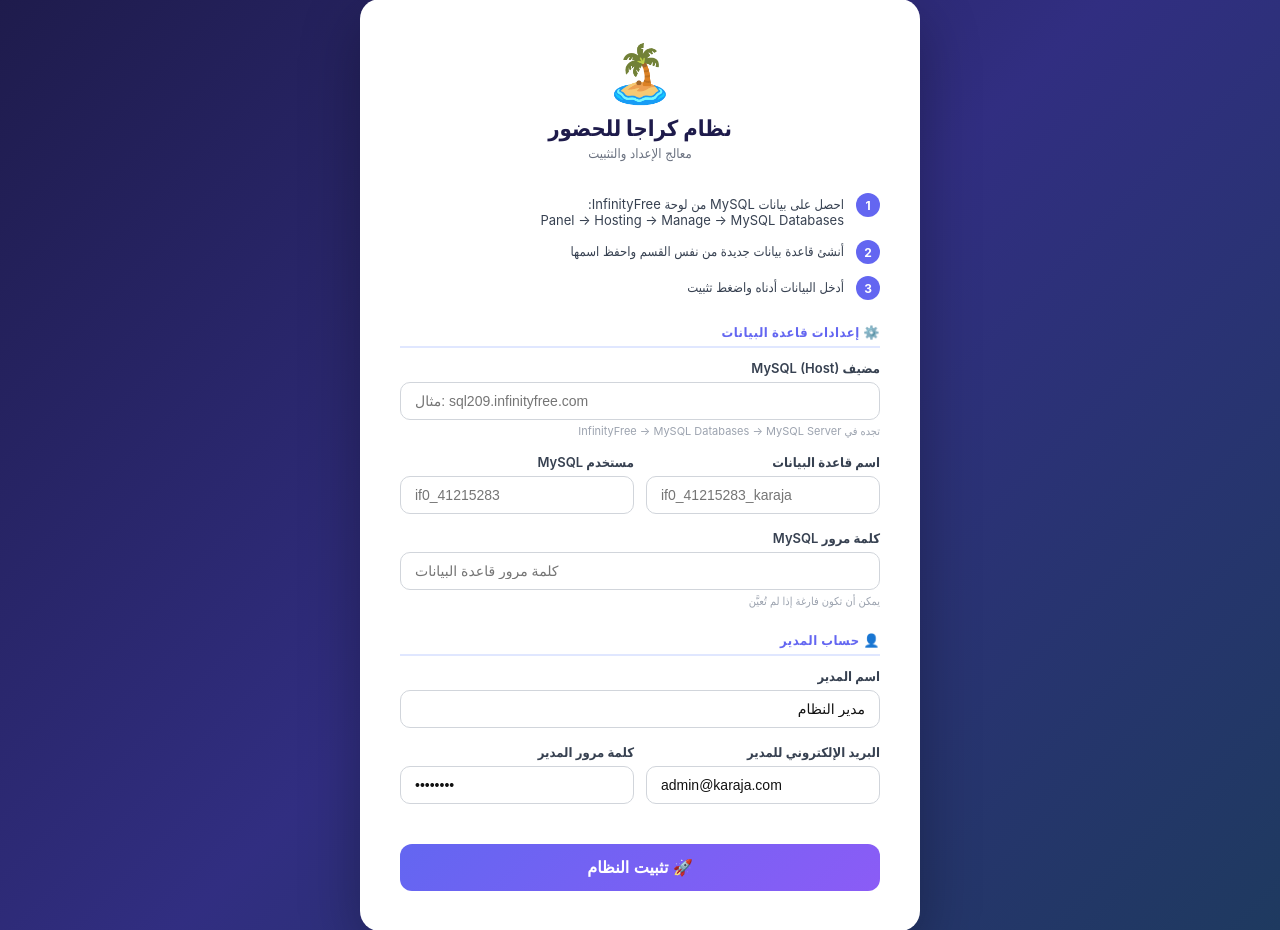
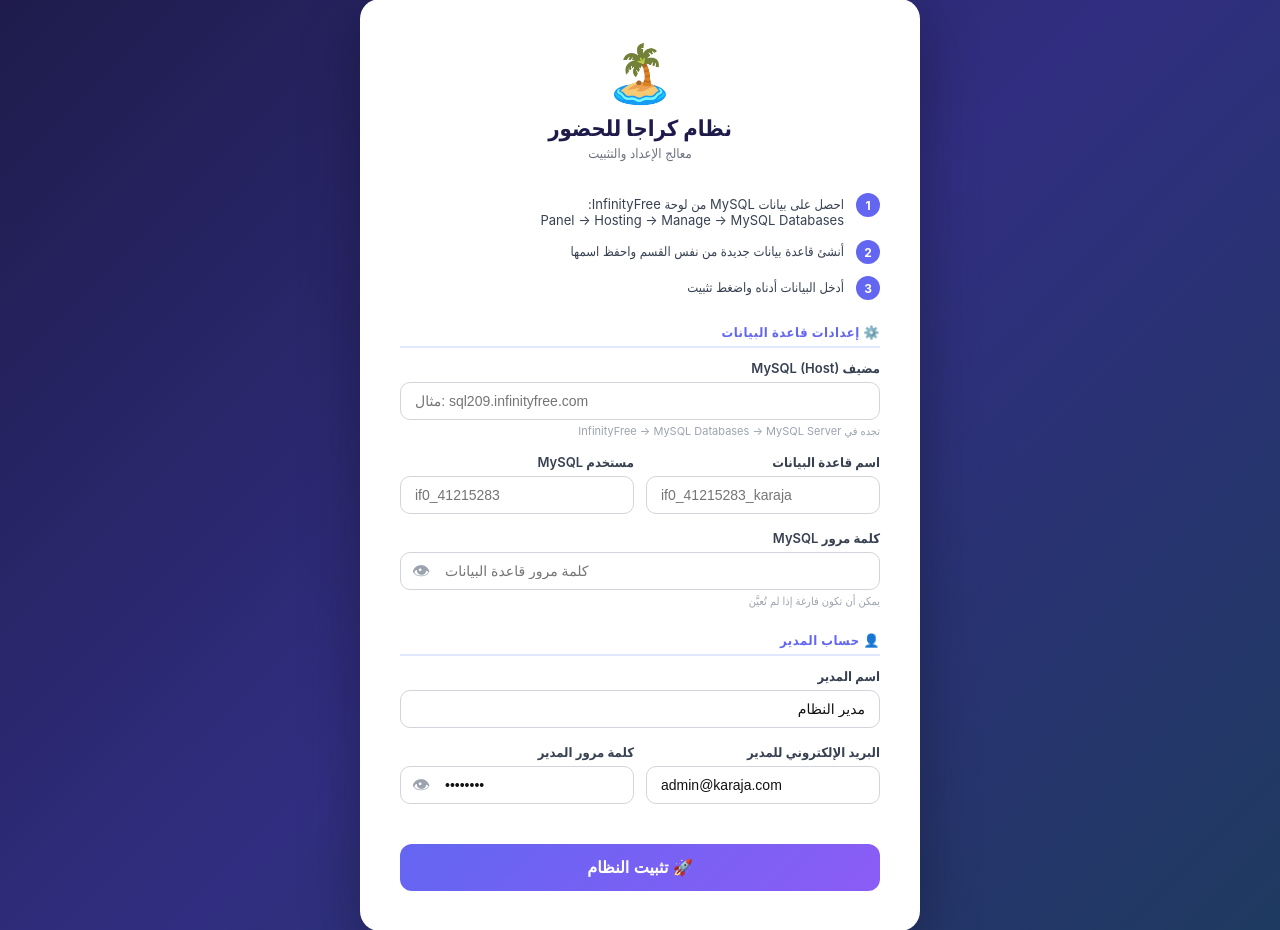
Before and after one commit to LeaderMr20/karaja-store, a PHP site: page /setup.php in a window 1280 px wide. Shown: the part 25-955 px from the top of the page. Run offline with PHP 8.4, Linux system fonts and the light colour scheme.

Commit message:
Add password show/hide toggle to setup.php
Co-Authored-By: Claude Sonnet 4.6 <noreply@anthropic.com>

```diff
--- a/setup.php
+++ b/setup.php
@@ -290,6 +290,16 @@ PHP;
 
     .hint { font-size: 11px; color: #9ca3af; margin-top: 4px; }
 
+    .pass-wrap { position: relative; }
+    .pass-wrap input { padding-left: 44px; }
+    .pass-toggle {
+      position: absolute; left: 12px; top: 50%; transform: translateY(-50%);
+      background: none; border: none; cursor: pointer;
+      font-size: 18px; line-height: 1; padding: 0; color: #9ca3af;
+      transition: color .2s;
+    }
+    .pass-toggle:hover { color: #6366f1; }
+
     .alert {
       padding: 14px 16px; border-radius: 10px;
       font-size: 13px; margin-bottom: 20px; line-height: 1.6;
@@ -426,9 +436,12 @@ PHP;
 
       <div class="field">
         <label>كلمة مرور MySQL</label>
-        <input type="password" name="db_pass"
-               placeholder="كلمة مرور قاعدة البيانات"
-               value="<?= htmlspecialchars($_POST['db_pass'] ?? '') ?>" />
+        <div class="pass-wrap">
+          <button type="button" class="pass-toggle" onclick="togglePass('db_pass',this)" title="إظهار/إخفاء">👁</button>
+          <input type="password" name="db_pass" id="db_pass"
+                 placeholder="كلمة مرور قاعدة البيانات"
+                 value="<?= htmlspecialchars($_POST['db_pass'] ?? '') ?>" />
+        </div>
         <div class="hint">يمكن أن تكون فارغة إذا لم تُعيَّن</div>
       </div>
 
@@ -451,9 +464,12 @@ PHP;
         </div>
         <div class="field">
           <label>كلمة مرور المدير</label>
-          <input type="password" name="admin_pass"
-                 placeholder="على الأقل 8 أحرف"
-                 value="<?= htmlspecialchars($_POST['admin_pass'] ?? 'admin123') ?>" />
+          <div class="pass-wrap">
+            <button type="button" class="pass-toggle" onclick="togglePass('admin_pass',this)" title="إظهار/إخفاء">👁</button>
+            <input type="password" name="admin_pass" id="admin_pass"
+                   placeholder="على الأقل 8 أحرف"
+                   value="<?= htmlspecialchars($_POST['admin_pass'] ?? 'admin123') ?>" />
+          </div>
         </div>
       </div>
 
@@ -463,5 +479,17 @@ PHP;
   <?php endif; ?>
 
 </div>
+  <script>
+    function togglePass(fieldId, btn) {
+      var input = document.getElementById(fieldId);
+      if (input.type === 'password') {
+        input.type = 'text';
+        btn.textContent = '🙈';
+      } else {
+        input.type = 'password';
+        btn.textContent = '👁';
+      }
+    }
+  </script>
 </body>
 </html>
```
